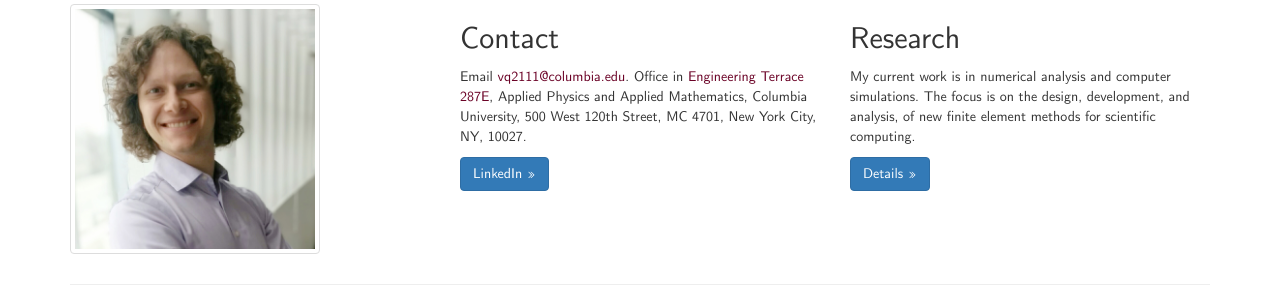
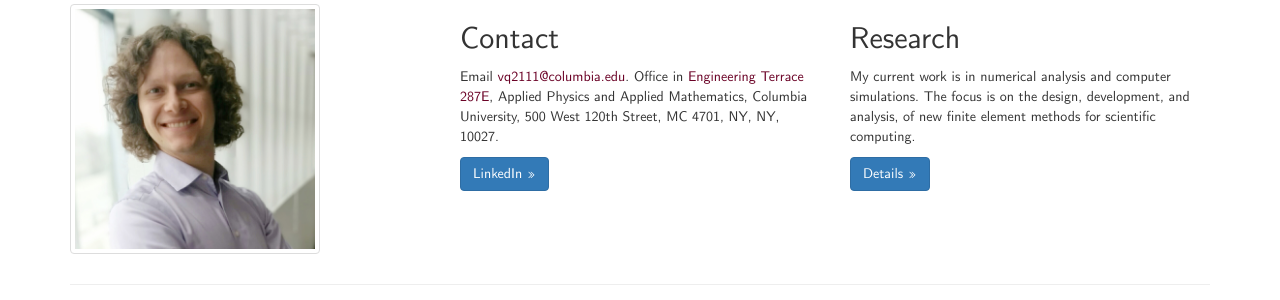
Before and after one commit to vincentqb/vincentqb.github.io.archive, a Jekyll site: the page built from index.html, in a window 1280 px wide. Shown: the part 365-665 px from the top of the page. Built offline with Jekyll 4.4.1, drawn with Linux system fonts in a browser that asks for light colours; nearby versions of some CDN libraries.

Commit message:
abv nyc.

```diff
--- a/index.html
+++ b/index.html
@@ -63,7 +63,7 @@ Office in
 Applied Physics and Applied Mathematics,
 Columbia University,
 500 West 120th Street, MC 4701,
-New York City, NY, 10027.
+NY, NY, 10027.
 </p>
 <p><a class="btn btn-primary" href="http://www.linkedin.com/in/vincentqb" role="button" onclick="trackOutboundLink('http://www.linkedin.com/in/vincentqb'); return false;">LinkedIn &raquo;</a></p>
 </div>
```
